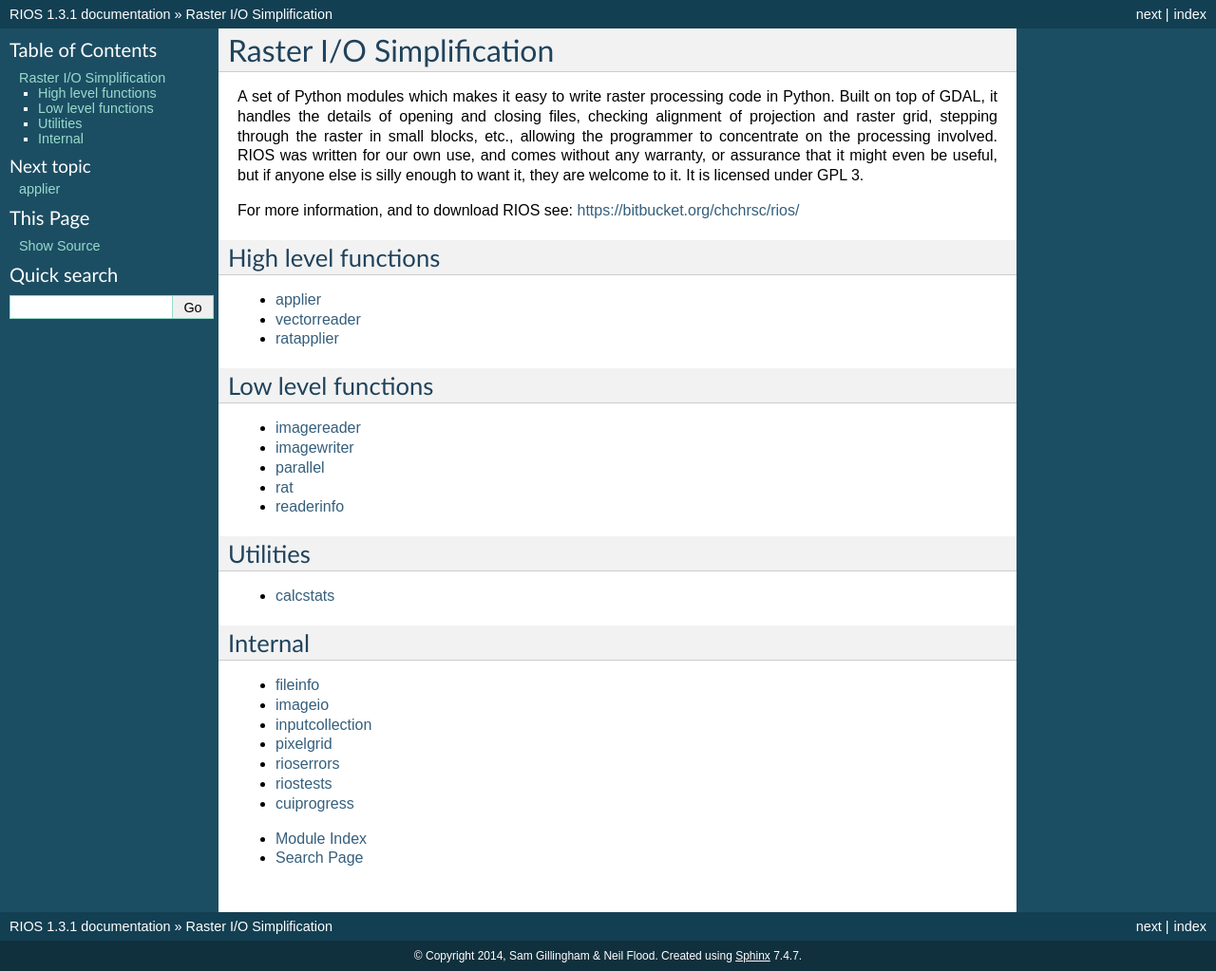
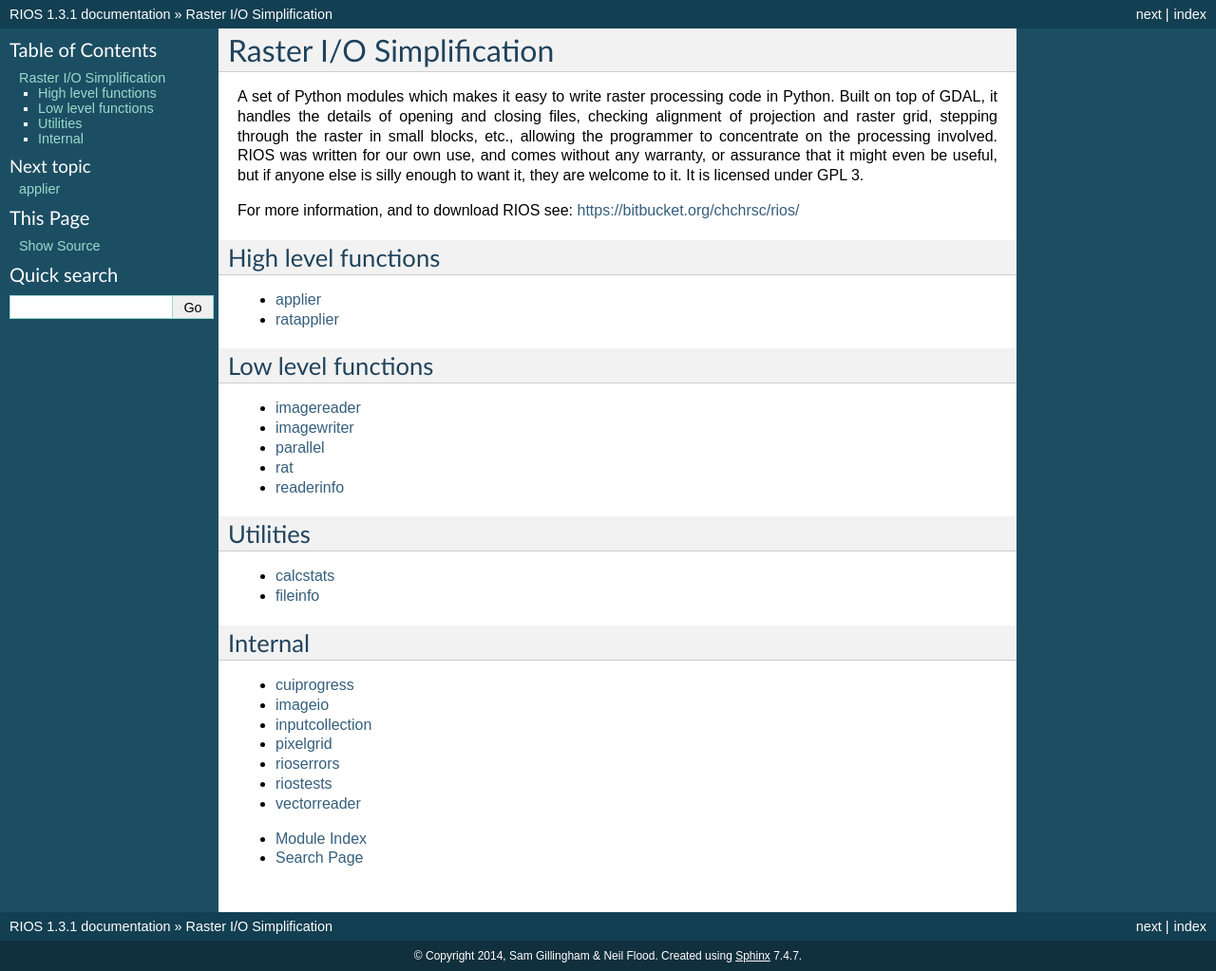
Before and after one commit to ubarsc/rios, a Sphinx documentation site: the page built from rios/doc/source/index.rst, in a window 1280 px wide. Shown: the whole page at 95% size. Built offline with Sphinx 7.4.7, drawn with Linux system fonts in a browser that asks for light colours; formulas are drawn with MathJax 3; part of the change alters nothing that is shown.

```diff
--- a/rios/doc/source/index.rst
+++ b/rios/doc/source/index.rst
@@ -13,7 +13,6 @@ High level functions
     :maxdepth: 1
 
     rios_applier
-    rios_vectorreader
     rios_ratapplier
 
 
@@ -34,19 +33,20 @@ Utilities
     :maxdepth: 1
 
     rios_calcstats
+    rios_fileinfo
 
 Internal
 --------------------
 .. toctree::
     :maxdepth: 1
 
-    rios_fileinfo
+    rios_cuiprogress
     rios_imageio
     rios_inputcollection
     rios_pixelgrid
     rios_rioserrors
     rios_riostests
-    rios_cuiprogress
+    rios_vectorreader
 
 * :ref:`modindex`
 * :ref:`search`
```
